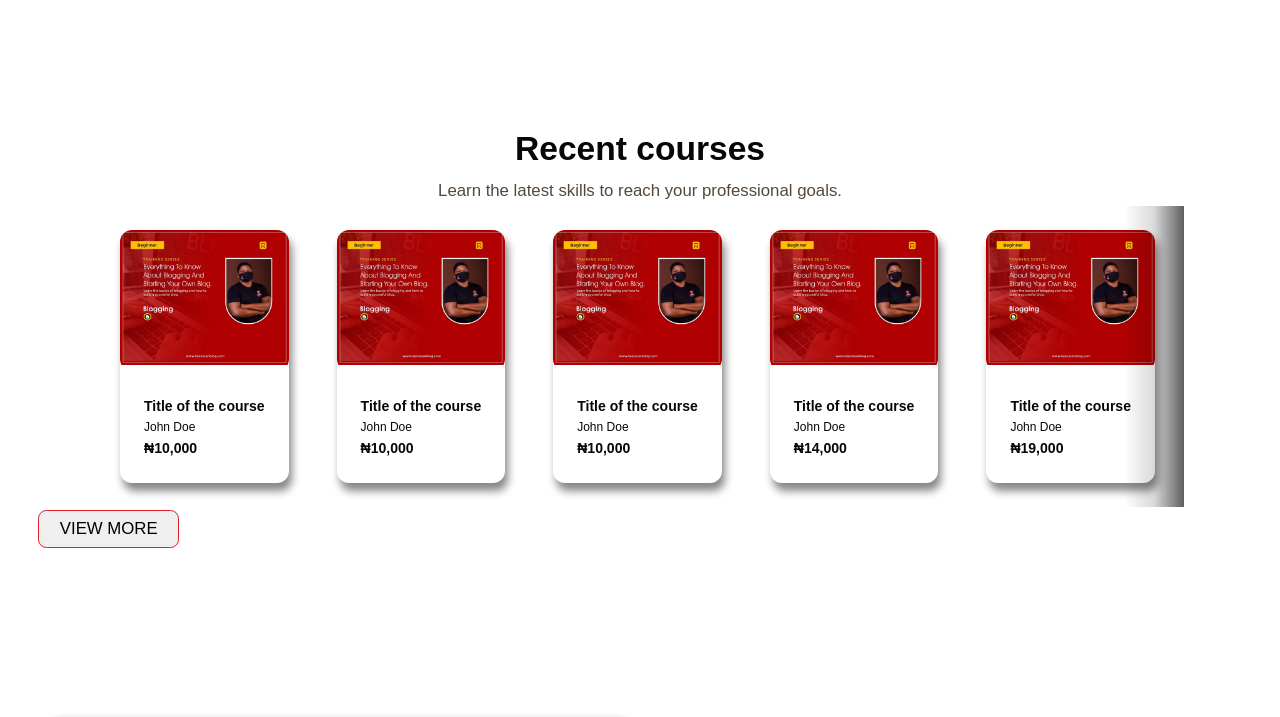
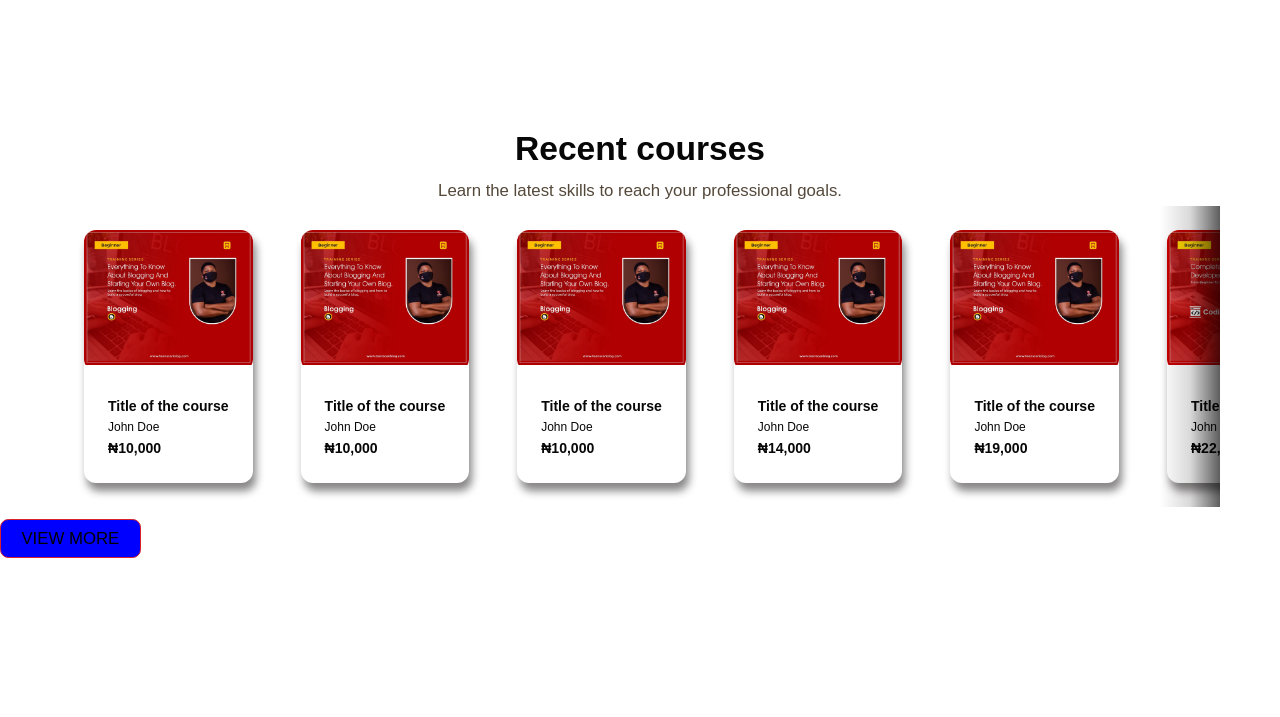
Before and after one commit to Niscolinx/teenscan, a React (Create React App) app: page / in a window 1280 px wide. Shown: the part 610-1327 px from the top of the page. Built offline with nearby package versions, Linux system fonts and the light colour scheme; what react-router-last-location would draw is missing.

Commit message:
Added scrdollable

```diff
--- a/src/components/Courses.tsx
+++ b/src/components/Courses.tsx
@@ -70,7 +70,7 @@ const Courses = () => {
                 </Scrollable>
             </div>
 
-            <button className='btn'>
+            <button className='btn courses__btn'>
                 View More
             </button>
         </>
--- a/src/sass/base/typography.scss
+++ b/src/sass/base/typography.scss
@@ -34,7 +34,7 @@
 }
 
 .section-courses {
-    grid-column: sidebar-end / center-end;
+    grid-column: sidebar-start / full-end;
     margin: 10rem 0 4rem 0;
 
     .courses {
@@ -48,6 +48,11 @@
 
         &__subHeading {
             color: $color-grey-dark-1;
+        }
+
+         &__btn{
+             margin: 1rem auto;
+            background: blue;
         }
     }
 }
--- a/src/sass/components/course_cards.scss
+++ b/src/sass/components/course_cards.scss
@@ -44,4 +44,6 @@
         &__price {
         }
     }
+
+
 }
```
